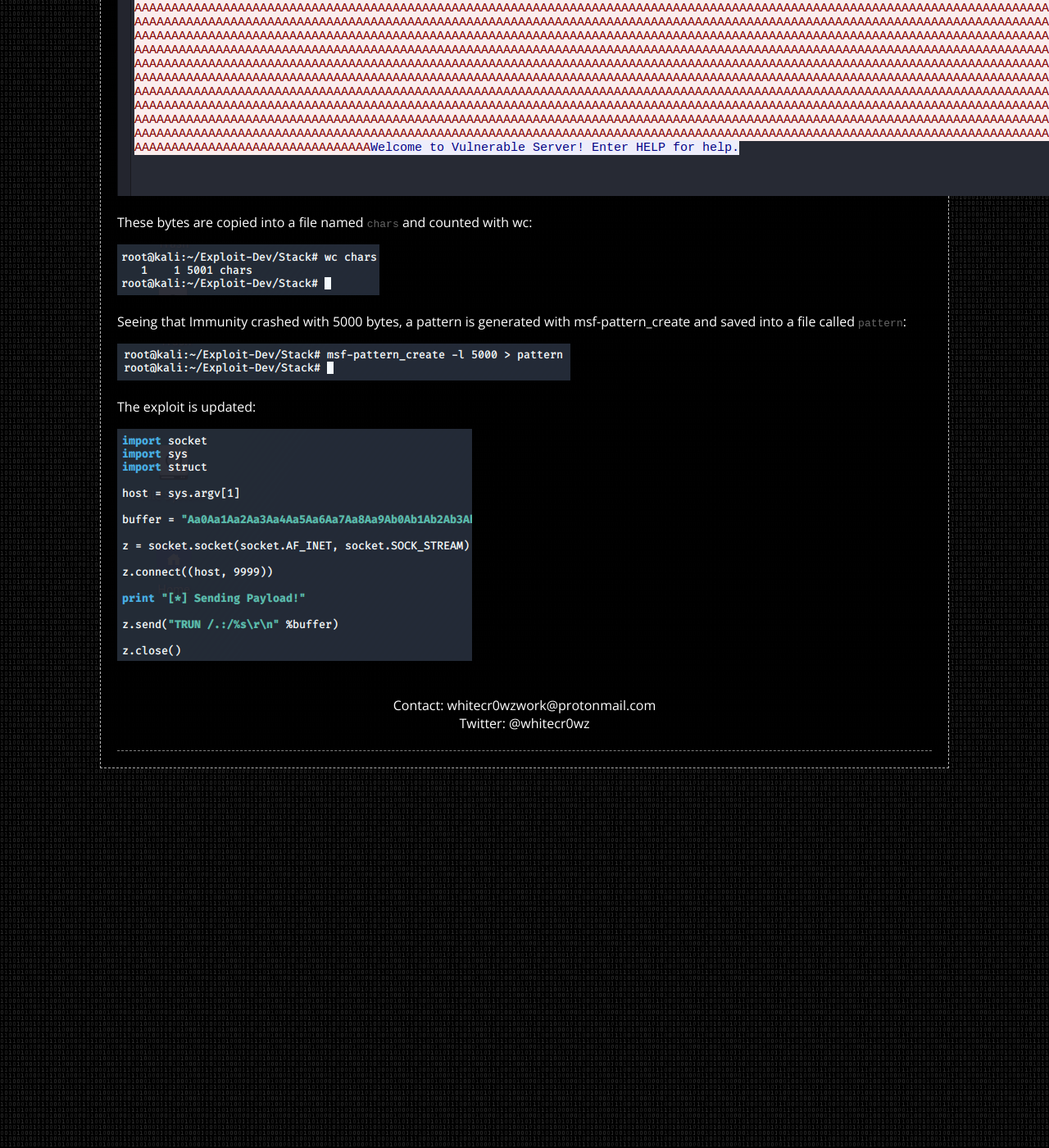
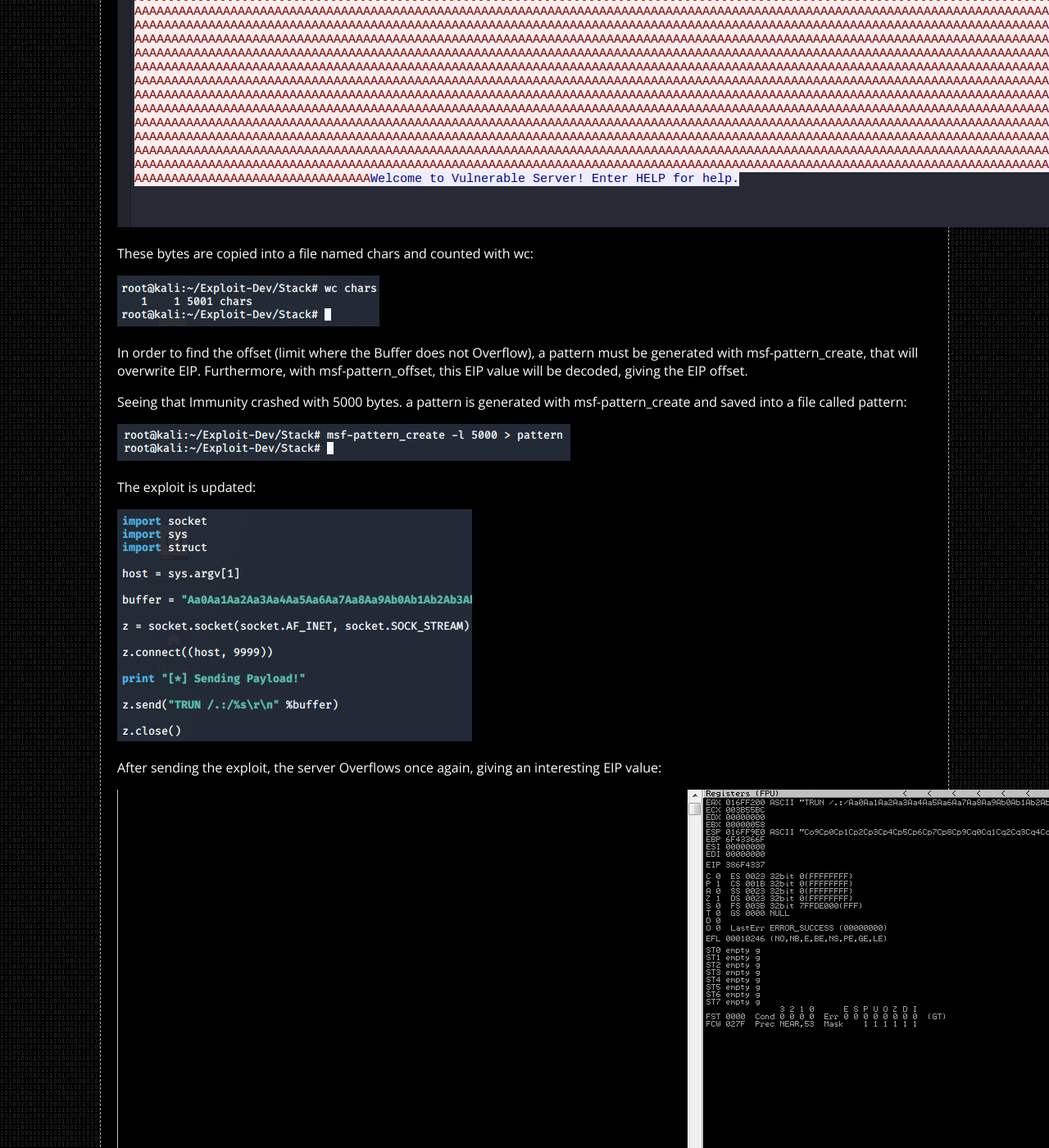
Before and after one commit to whitecr0wz/whitecr0wz.github.io, a Jekyll site: the page built from _posts/posts/2020-03-08-Exploiting-Stack-Overflows-In-Windows.md, in a window 1280 px wide and 1400 px high, scrolled down 4796 px. Shown: the whole window at 82% size. Built offline with Jekyll 4.4.1, drawn with Linux system fonts in a browser that asks for light colours; some of the changed text lies outside the part shown.

Commit message:
Update 2020-03-08-Exploiting-Stack-Overflows-In-Windows.md

```diff
--- a/_posts/posts/2020-03-08-Exploiting-Stack-Overflows-In-Windows.md
+++ b/_posts/posts/2020-03-08-Exploiting-Stack-Overflows-In-Windows.md
@@ -67,7 +67,7 @@
 
 ![](/assets/img/Stack/2.png)
 
-In this case, the command  `TRUN ` will be chosen to fuzz, a technique which involves in sending a great amount of bytes in order to crash the program. Before fuzzing the application with SPIKE, Wireshark is launched, in order to listen the sent packets.
+In this case, the command TRUN will be chosen to fuzz, a technique which involves in sending a great amount of bytes in order to crash the program. Before fuzzing the application with SPIKE, Wireshark is launched, in order to listen the sent packets.
 
 In order to fuzz the application, the following SPK file was compiled:
 
@@ -83,6 +83,8 @@
 
 ![](/assets/img/Stack/crashed.png)
 
+Interenstingly enough, it crashed with A's, which hex value is "\x41"
+
 Looking at wireshark, it is easy to find one of the SPIKE sent packets:
 
 ![](/assets/img/Stack/5.png)
@@ -91,14 +93,26 @@
 
 ![](/assets/img/Stack/6.png)
 
-These bytes are copied into a file named `chars` and counted with wc:
+These bytes are copied into a file named chars and counted with wc:
 
 ![](/assets/img/Stack/7.png)
 
-Seeing that Immunity crashed with 5000 bytes, a pattern is generated with msf-pattern_create and saved into a file called `pattern`:
+In order to find the offset (limit where the Buffer does not Overflow), a pattern must be generated with msf-pattern_create, that will overwrite EIP. Furthermore, with msf-pattern_offset, this EIP value will be decoded, giving the EIP offset.
+
+Seeing that Immunity crashed with 5000 bytes. a pattern is generated with msf-pattern_create and saved into a file called pattern:
 
 ![](/assets/img/Stack/8.png)
 
 The exploit is updated:
 
 ![](/assets/img/Stack/9.png)
+
+After sending the exploit, the server Overflows once again, giving an interesting EIP value:
+
+![](/assets/img/Stack/10.png)
+
+This value is decoded using msf-pattern_offset, giving the offset:
+
+![](/assets/img/Stack/11.png)
+
+## Gaining Control
```
